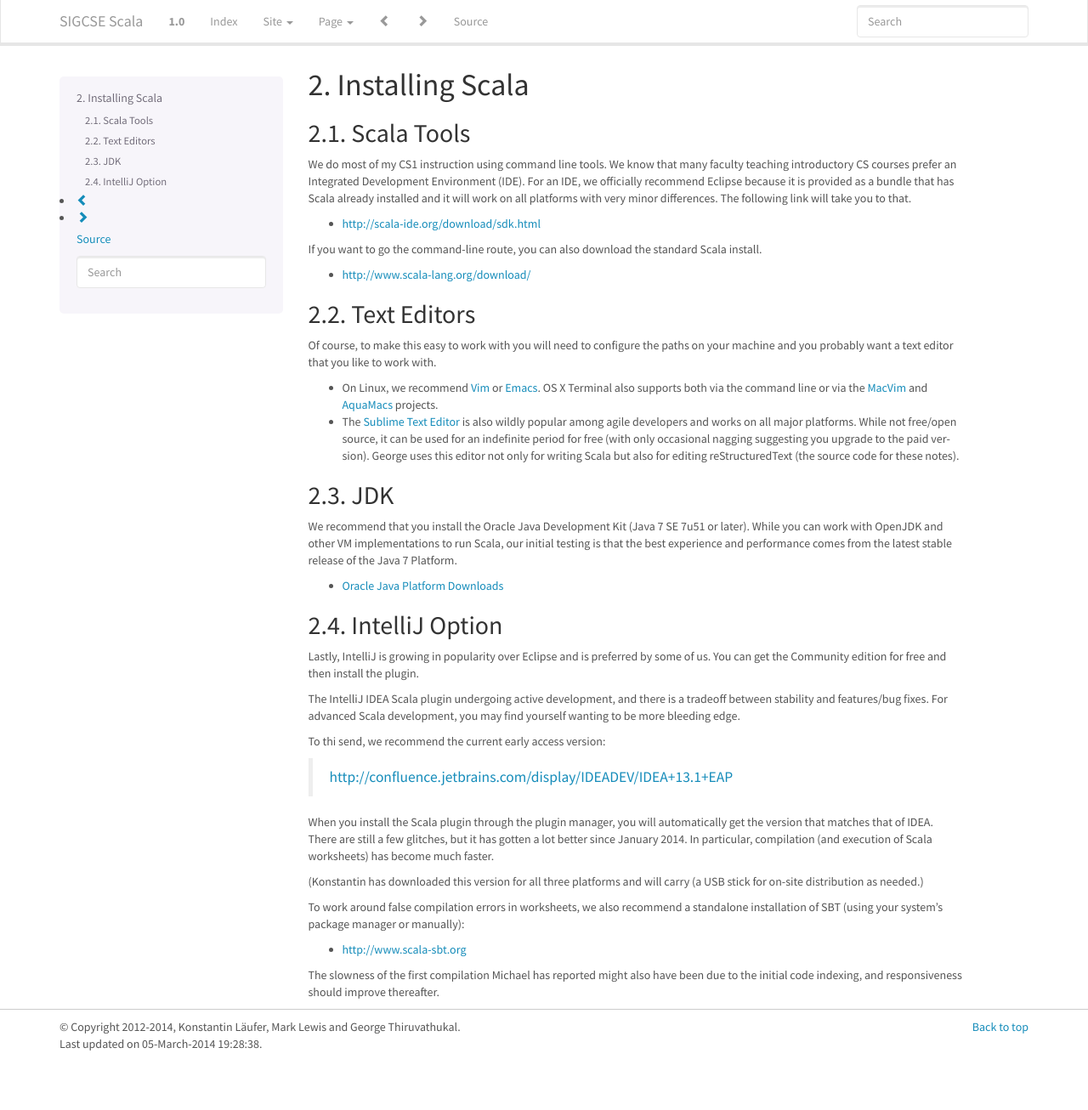
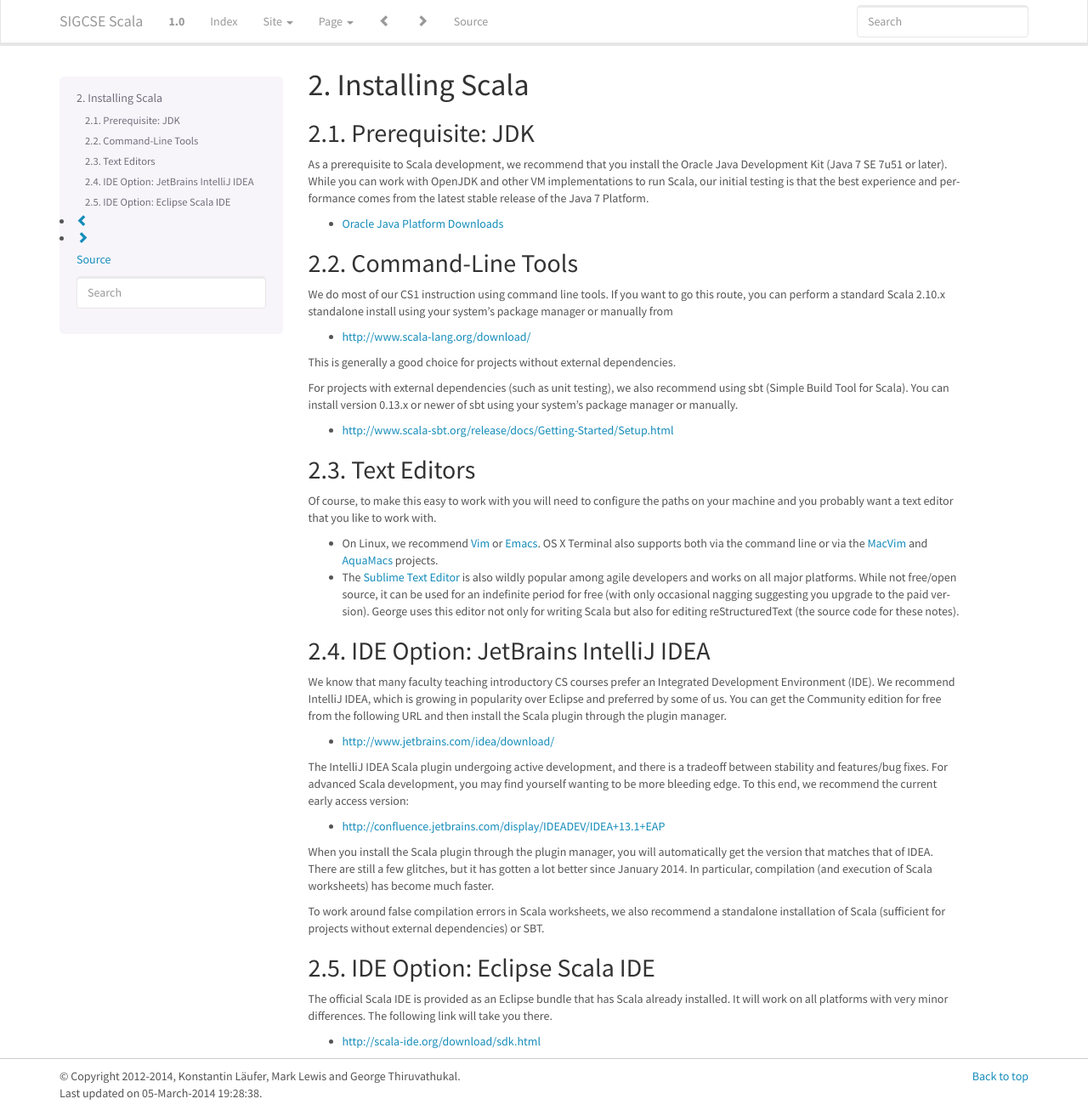
Before and after one commit to LoyolaChicagoBooks/scalaworkshop, a Sphinx documentation site: the page built from source/install.rst, in a window 1280 px wide and 1306 px high. Shown: the whole window at 85% size. Built offline with Sphinx 7.4.7, drawn with Linux system fonts in a browser that asks for light colours.

Commit message:
updated install notes

```diff
--- a/source/install.rst
+++ b/source/install.rst
@@ -1,16 +1,36 @@
 Installing Scala
 =====================
 
-Scala Tools
+Prerequisite: JDK
 -----------------
 
-We do most of my CS1 instruction using command line tools. We know that many faculty teaching introductory CS courses prefer an Integrated Development Environment (IDE). For an IDE, we officially recommend Eclipse because it is provided as a bundle that has Scala already installed and it will work on all platforms with very minor differences. The following link will take you to that.
+As a prerequisite to Scala development, we recommend that you install
+the Oracle Java Development Kit (Java 7 SE 7u51 or later). While you
+can work with OpenJDK and other VM implementations to run Scala, our
+initial testing is that the best experience and performance comes from
+the latest stable release of the Java 7 Platform.
 
-- http://scala-ide.org/download/sdk.html
+- `Oracle Java Platform Downloads <http://www.oracle.com/technetwork/java/javase/downloads/>`_
 
-If you want to go the command-line route, you can also download the standard Scala install.
+Command-Line Tools
+------------------
+
+We do most of our CS1 instruction using command line tools. If you
+want to go this route, you can perform a standard Scala 2.10.x
+standalone install using your system's package manager or manually
+from
 
 - http://www.scala-lang.org/download/
+
+This is generally a good choice for projects without external
+dependencies.
+
+For projects with external dependencies (such as unit testing), we
+also recommend using sbt (Simple Build Tool for Scala). You can
+install version 0.13.x or newer of sbt using your system's package
+manager or manually.
+
+- http://www.scala-sbt.org/release/docs/Getting-Started/Setup.html
 
 Text Editors
 -----------------
@@ -28,46 +48,41 @@
   editor not only for writing Scala but also for editing reStructuredText (the source code for
   these notes).
 
-JDK
-------------
+IDE Option: JetBrains IntelliJ IDEA
+-----------------------------------
 
-We recommend that you install the Oracle Java Development Kit (Java 7 SE 7u51
-or later). While you can work with OpenJDK and other VM implementations to run
-Scala, our initial testing is that the best experience and performance comes
-from the latest stable release of the Java 7 Platform.
+We know that many faculty teaching introductory CS courses prefer an
+Integrated Development Environment (IDE). We recommend IntelliJ IDEA,
+which is growing in popularity over Eclipse and preferred by some of
+us. You can get the Community edition for free from the following URL
+and then install the Scala plugin through the plugin manager.
 
-- `Oracle Java Platform Downloads <http://www.oracle.com/technetwork/java/javase/downloads/index.html>`_
+- http://www.jetbrains.com/idea/download/
 
-IntelliJ Option
--------------------
+The IntelliJ IDEA Scala plugin undergoing active development, and
+there is a tradeoff between stability and features/bug fixes. For
+advanced Scala development, you may find yourself wanting to be more
+bleeding edge. To this end, we recommend the current early access
+version:
 
-Lastly, IntelliJ is growing in popularity over Eclipse and is preferred by
-some of us. You can get the Community edition for free and then install the
-plugin.
-
-The IntelliJ IDEA Scala plugin undergoing active development, and there is a
-tradeoff between stability and features/bug fixes. For advanced Scala development, you may find
-yourself wanting to be more bleeding edge.
-
-To thi send, we recommend the current early access version:
-
-  http://confluence.jetbrains.com/display/IDEADEV/IDEA+13.1+EAP
+-  http://confluence.jetbrains.com/display/IDEADEV/IDEA+13.1+EAP
 
 When you install the Scala plugin through the plugin manager, you will
-automatically get the version that matches that of IDEA. There are still a few
-glitches, but it has gotten a lot better since January 2014. In
-particular, compilation (and execution of Scala worksheets) has become much
-faster.
+automatically get the version that matches that of IDEA. There are
+still a few glitches, but it has gotten a lot better since
+January 2014. In particular, compilation (and execution of Scala
+worksheets) has become much faster.
 
-(Konstantin has downloaded this version for all three platforms and will carry
-(a USB stick for on-site distribution as needed.)
+To work around false compilation errors in Scala worksheets, we also
+recommend a standalone installation of Scala (sufficient for projects
+without external dependencies) or SBT.
 
-To work around false compilation errors in worksheets, we also recommend a
-standalone installation of SBT (using your system's package manager or
-manually):
 
-- http://www.scala-sbt.org
+IDE Option: Eclipse Scala IDE
+------------------------------
 
-The slowness of the first compilation Michael has reported might also have
-been due to the initial code indexing, and responsiveness should improve
-thereafter.
+The official Scala IDE is provided as an Eclipse bundle that has Scala
+already installed. It will work on all platforms with very minor
+differences. The following link will take you there.
+
+- http://scala-ide.org/download/sdk.html
```
